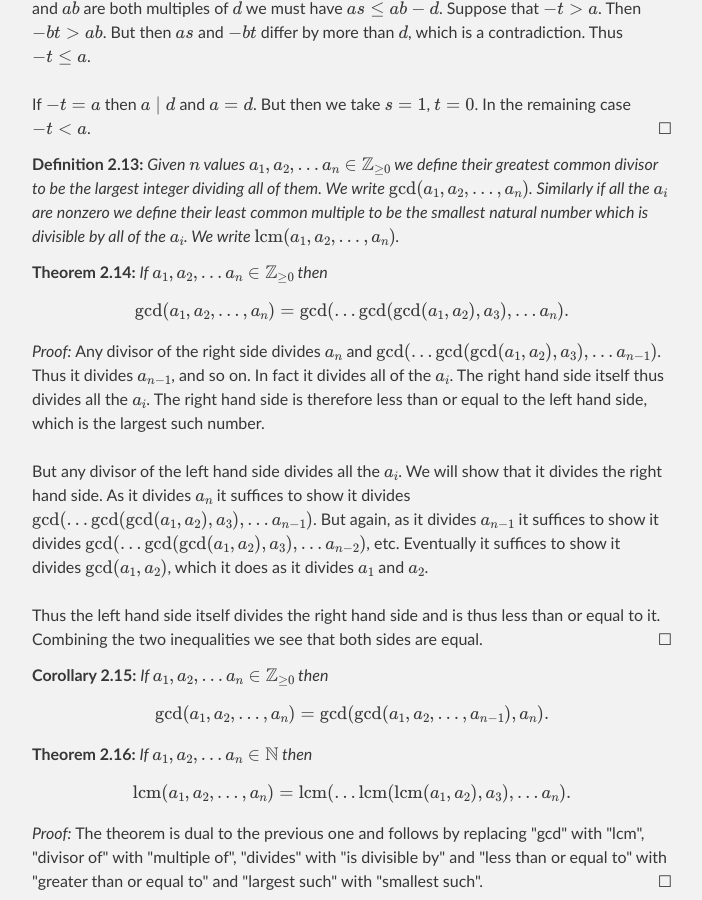
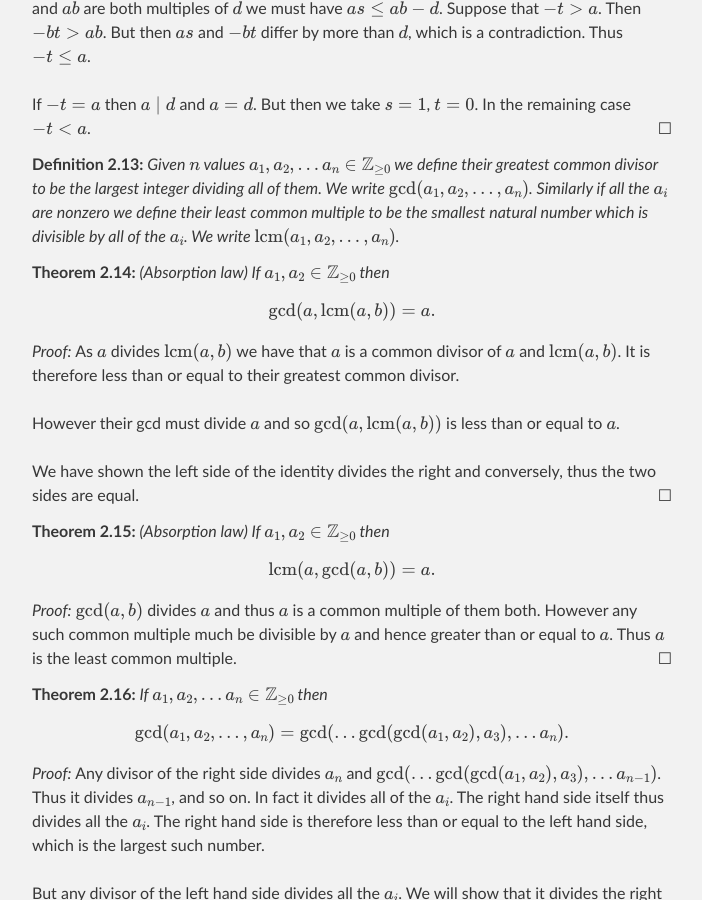
Before and after one commit to wbhart/SimpleMath, a Jekyll site: the page built from test.html, in a window 1280 px wide and 900 px high, scrolled down 5029 px. Shown: the whole window, without its empty margins (288-990 px from the left). Built offline with Jekyll 4.4.1, drawn with Linux system fonts in a browser that asks for light colours; formulas are drawn with MathJax 3.

Commit message:
Update test.html

```diff
--- a/test.html
+++ b/test.html
@@ -267,6 +267,26 @@ are nonzero we define their least common multiple to be the smallest natural num
 $a_i$. We write $\lcm(a_1, a_2, \ldots, a_n)$.
 </definition>
 
+<theorem> (Absorption law) If $a_1, a_2 \in \Z_{\geq 0}$ then
+$$\gcd(a, \lcm(a, b)) = a.$$
+</theorem>
+
+<proof> As $a$ divides $\lcm(a, b)$ we have that $a$ is a common divisor of $a$ and $\lcm(a, b)$. It is therefore less
+than or equal to their greatest common divisor. </br></br>
+
+However their gcd must divide $a$ and so $\gcd(a, \lcm(a, b))$ is less than or equal to $a$. </br></br>
+
+We have shown the left side of the identity divides the right and conversely, thus the two sides are equal.
+</proof>
+
+<theorem> (Absorption law) If $a_1, a_2 \in \Z_{\geq 0}$ then
+$$\lcm(a, \gcd(a, b)) = a.$$
+</theorem>
+
+<proof> $\gcd(a, b)$ divides $a$ and thus $a$ is a common multiple of them both. However any such common multiple much be
+divisible by $a$ and hence greater than or equal to $a$. Thus $a$ is the least common multiple.
+</proof>
+
 <theorem>If $a_1, a_2, \ldots a_n \in \Z_{\geq 0}$ then
 $$\gcd(a_1, a_2, \ldots, a_n) = \gcd(\ldots \gcd(\gcd(a_1, a_2), a_3), \ldots a_n).$$
 </theorem>
```
